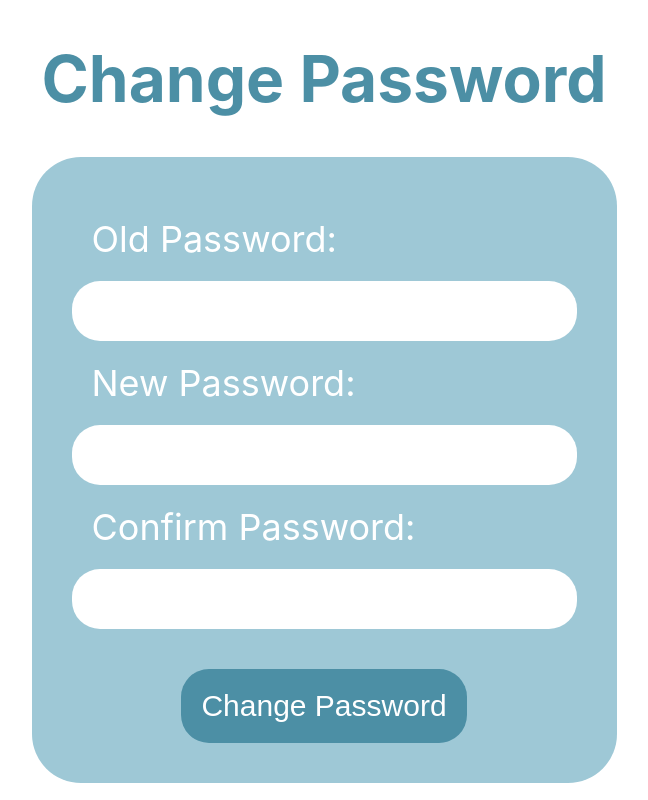
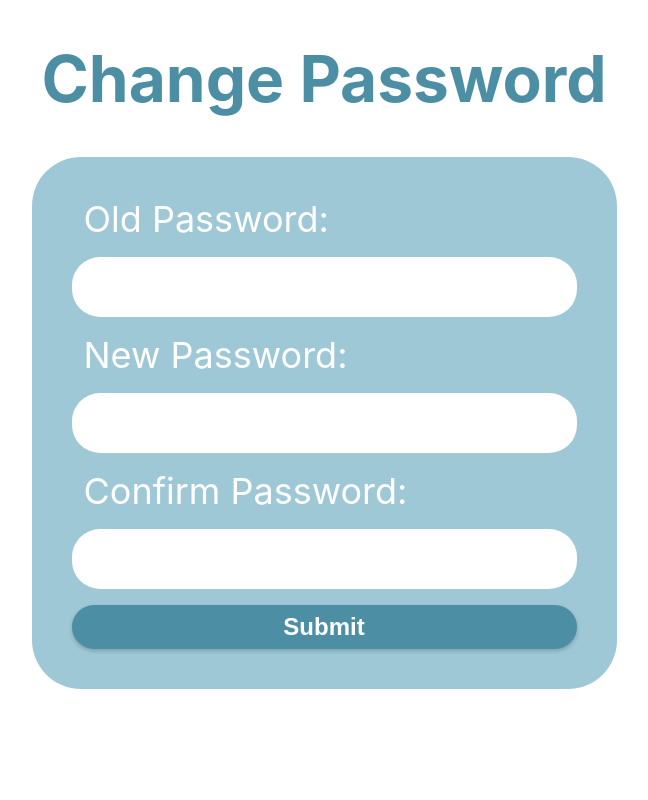
Before and after one commit to JumboCode/TUPIT, a Next.js app in the folder frontend/: page /ChangePass in a window 1280 px wide. Shown: the whole page, without its empty margins (316-964 px from the left). Built offline with nearby package versions, Linux system fonts and the light colour scheme; no server answers.

Commit message:
Better changepass page styling

```diff
--- a/frontend/src/pages/ChangePass/index.module.scss
+++ b/frontend/src/pages/ChangePass/index.module.scss
@@ -20,13 +20,16 @@
 }
 
 .changePassForm {
+  display: flex;
+  flex-direction: column;
+  row-gap: 16px;
   background: #9ec8d6;
   border-radius: 49px;
   padding: 40px;
 }
 
 .changePassForm p {
-  margin: 20px;
+  padding: 0 12px;
 }
 
 .textField {
@@ -38,8 +41,13 @@
   height: 60px;
 }
 
+.textField:hover {
+  padding: 0 19px !important;
+  border: 1px solid #4c8fa5;
+}
+
 .textField:focus {
-  padding: 0 16px !important;
+  padding: 0 18px !important;
   border: 2px solid #4c8fa5;
 }
 
@@ -50,12 +58,27 @@
   margin-top: 40px;
 }
 
-.submit {
-  background-color: #4c8fa5;
+.button {
+  display: flex;
+  justify-content: center;
+  border: none;
+  background: #4c8fa5;
+  border-radius: 28px;
   color: white;
-  border-radius: 28px;
-  border: none;
-  font-size: 30px;
-  padding: 20px;
+  font-size: 24px;
+  font-weight: bold;
+  padding: 8px 12px;
   cursor: pointer;
+  user-select: none;
+  box-shadow: 0px 2px 4px rgba(0, 0, 0, 0.2);
+  transition: background 0.1s ease-in-out, transform 0.1s ease-in-out;
+  margin: 0;
 }
+
+.button:hover {
+  background: #3b7d9a;
+}
+
+.button:active {
+  transform: translateY(2px);
+}
--- a/frontend/src/pages/ChangePass/index.tsx
+++ b/frontend/src/pages/ChangePass/index.tsx
@@ -50,16 +50,11 @@ export default function ChangePass() {
       <form className={styles.changePassForm} onSubmit={doChangePass}>
         <p>Old Password: </p>
         <input className={styles.textField} type="password" name="old_password" />
-        <br />
         <p>New Password: </p>
         <input className={styles.textField} type="password" name="new_password" />
-        <br />
         <p>Confirm Password: </p>
         <input className={styles.textField} type="password" name="new_password_confirm" />
-        <br />
-        <div className={styles.submitContainer}>
-          <input className={styles.submit} type="submit" value="Change Password" />
-        </div>
+        <input className={styles.button} type="submit" />
       </form>
     </div>
   );
```
